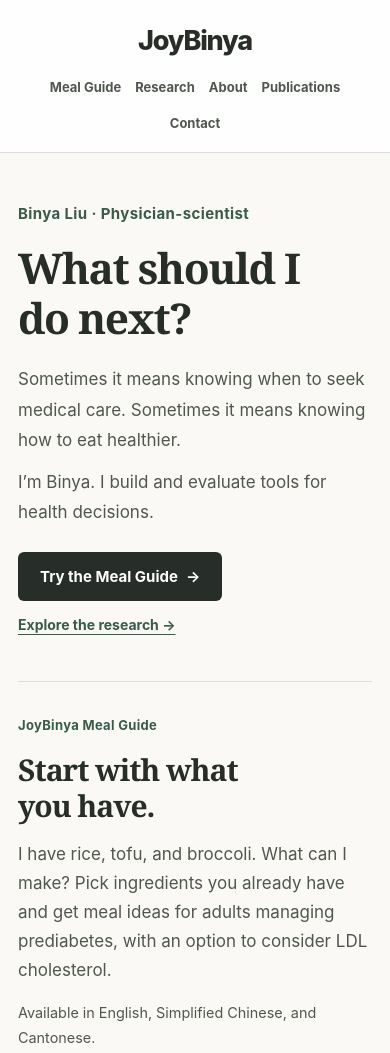
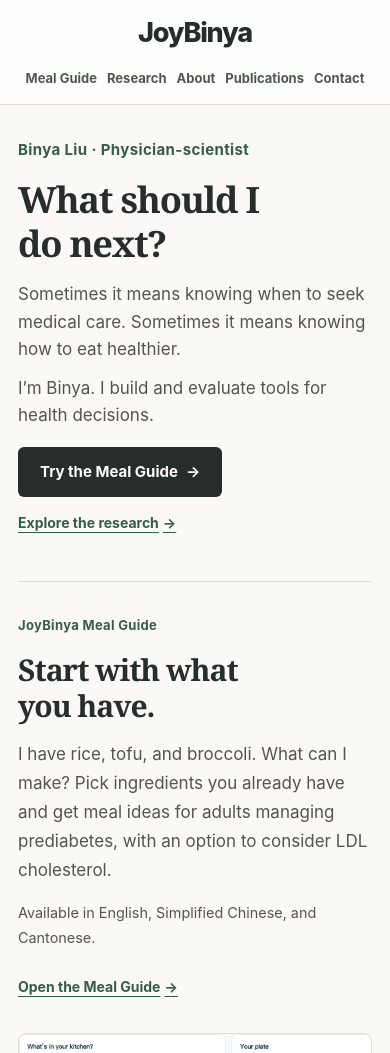
Before and after one commit to liubinya-joy/liubinya-joy.github.io, a plain HTML site: page index.html in a window 390 px wide. Shown: the top 1053 px of the page. Drawn offline with Linux system fonts and the light colour scheme.

Commit message:
Improve phone navigation and touch targets

```diff
--- a/index.html
+++ b/index.html
@@ -18,7 +18,7 @@
   <meta name="twitter:card" content="summary_large_image">
   <title>JoyBinya | Health, Research &amp; Everyday Decisions</title>
 
-  <link rel="stylesheet" href="./site.css">
+  <link rel="stylesheet" href="./site.css?v=mobile-1">
 </head>
 
 <body class="home-page">
--- a/site.css
+++ b/site.css
@@ -469,18 +469,25 @@ h2 {
   .nav {
     flex-direction: column;
     justify-content: center;
-    gap: 12px;
-    padding: 18px 0;
+    gap: 0;
+    padding: 10px 0 4px;
   }
 
   .logo { font-size: 27px; }
 
   .nav-links {
-    gap: 14px;
+    gap: 0 10px;
     justify-content: center;
   }
 
-  .nav-links a { font-size: 13px; }
+  .nav-links a {
+    display: inline-flex;
+    align-items: center;
+    justify-content: center;
+    min-height: 44px;
+    font-size: 13px;
+    white-space: nowrap;
+  }
 
   .hero { padding: 67px 0; }
 
@@ -489,7 +496,7 @@ h2 {
     letter-spacing: -1.6px;
   }
 
-  .hero-description { font-size: 17px; }
+  .hero-description { font-size: 17px; line-height: 1.6; }
   .section { padding: 62px 0; }
 
   .cards,
@@ -504,6 +511,11 @@ h2 {
   .pub-list { padding: 0 15px; }
   .metric-card { padding: 20px 15px; }
   .metric-number { font-size: 39px; }
+  .benchmark-intro { padding: 32px 0; }
+  .benchmark-intro h1 { margin-bottom: 16px; }
+  .benchmark-intro p { margin-bottom: 16px; }
+  .remaining-cases summary { min-height: 44px; padding-block: 9px; }
+  .material-links a { display: inline-block; min-height: 44px; padding-block: 9px; }
   .about-copy p:not(.eyebrow) { font-size: 16px; }
 
   .experience {
@@ -593,3 +605,27 @@ h2 {
 @media (max-width: 720px) {
   .featured-project { grid-template-columns: 1fr; }
 }
+
+@media (max-width: 670px) {
+  .home-page .hero { padding: 32px 0 36px; }
+  .home-page h1 { font-size: clamp(2.25rem, 9.3vw, 3.3rem); margin-bottom: 16px; }
+  .home-actions { gap: 4px 18px; margin-top: 18px; }
+  .home-actions .text-link, .featured-copy .text-link, .research-project .text-link {
+    display: inline-flex;
+    align-items: center;
+    gap: 4px;
+    min-height: 44px;
+  }
+}
+
+@media (max-width: 380px) {
+  .nav-links {
+    display: grid;
+    grid-template-columns: repeat(6, minmax(0, 1fr));
+    width: 100%;
+    gap: 0;
+  }
+
+  .nav-links a { grid-column: span 2; }
+  .nav-links a:nth-child(n + 4) { grid-column: span 3; }
+}
```
Also changed, not shown: benchmark.html (+1 -1 lines).
